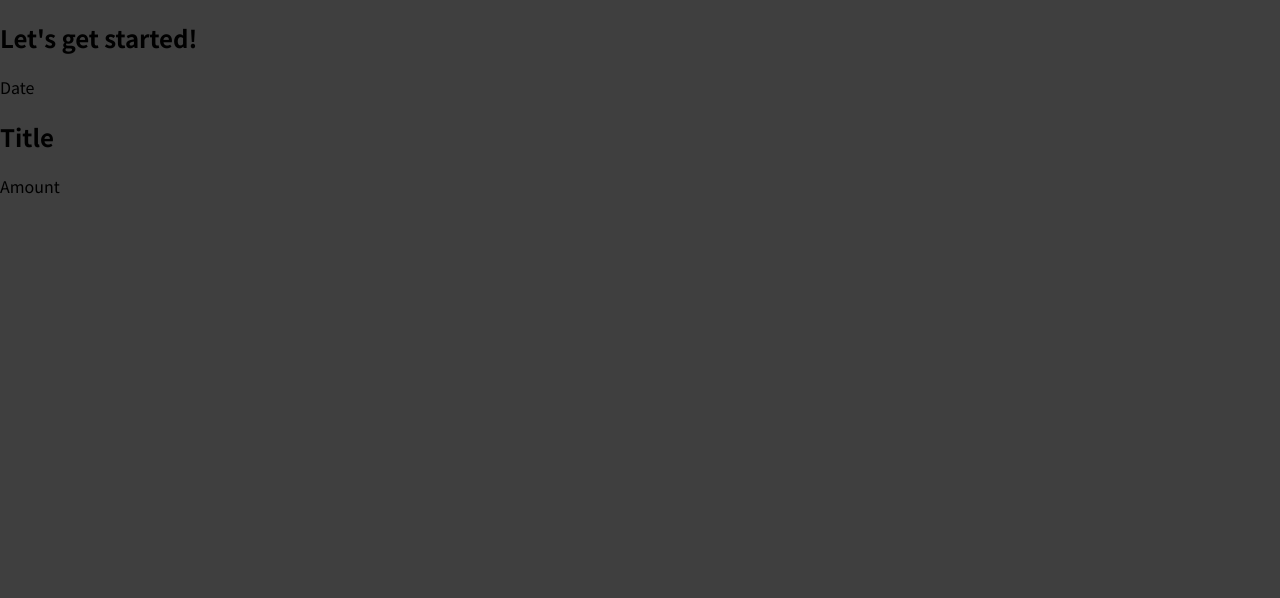
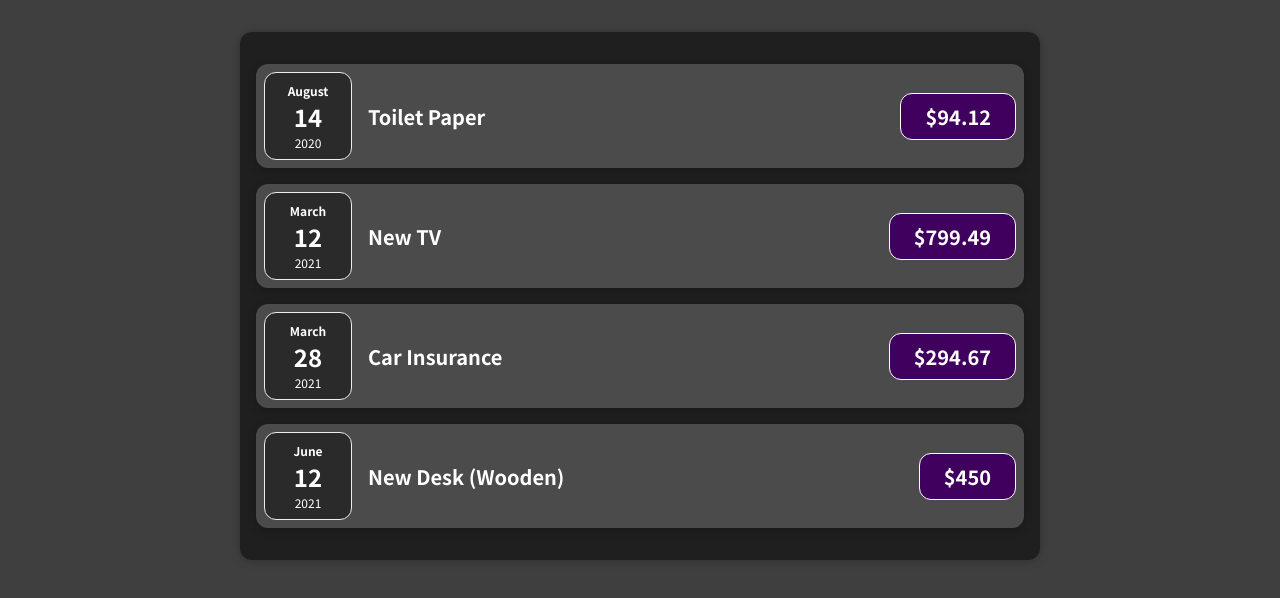
Before and after one commit to Rohann7/Expensify, a JavaScript app: page / in a window 1280 px wide. Shown: the top 598 px of the page. Built offline with nearby package versions, Linux system fonts and the light colour scheme.

Commit message:
Add ExpenseItem and Expenses component

```diff
--- a/src/App.js
+++ b/src/App.js
@@ -1,10 +1,31 @@
-import ExpenseItem from "./components/ExpenseItem";
+import Expenses from "./components/Expenses";
 
 function App() {
+  const expenses = [
+    {
+      id: "e1",
+      title: "Toilet Paper",
+      amount: 94.12,
+      date: new Date(2020, 7, 14),
+    },
+    { id: "e2", title: "New TV", amount: 799.49, date: new Date(2021, 2, 12) },
+    {
+      id: "e3",
+      title: "Car Insurance",
+      amount: 294.67,
+      date: new Date(2021, 2, 28),
+    },
+    {
+      id: "e4",
+      title: "New Desk (Wooden)",
+      amount: 450,
+      date: new Date(2021, 5, 12),
+    },
+  ];
+
   return (
     <div>
-      <h2>Let's get started!</h2>
-      <ExpenseItem />
+      <Expenses expenses={expenses}/>
     </div>
   );
 }
--- /dev/null
+++ b/src/components/ExpenseDate.css
@@ -0,0 +1,26 @@
+.expense-date {
+  display: flex;
+  flex-direction: column;
+  width: 5.5rem;
+  height: 5.5rem;
+  border: 1px solid #ececec;
+  background-color: #2a2a2a;
+  color: white;
+  border-radius: 12px;
+  align-items: center;
+  justify-content: center;
+}
+
+.expense-date__month {
+  font-size: 0.75rem;
+  font-weight: bold;
+}
+
+.expense-date__year {
+  font-size: 0.75rem;
+}
+
+.expense-date__day {
+  font-size: 1.5rem;
+  font-weight: bold;
+}
--- /dev/null
+++ b/src/components/ExpenseDate.js
@@ -0,0 +1,16 @@
+import './ExpenseDate.css'
+
+function ExpenseDate({date}) {
+  const month = date.toLocaleString('en-US', {month: 'long' });
+  const day = date.toLocaleString('en-US', {day: '2-digit'});
+  const year = date.getFullYear();
+  return (
+    <div className='expense-date'>
+      <div className='expense-date__month'>{month}</div>
+      <div className='expense-date__day'>{day}</div>
+      <div className='expense-date__year'>{year}</div>
+    </div>
+  );
+}
+
+export default ExpenseDate;
--- a/src/components/ExpenseItem.js
+++ b/src/components/ExpenseItem.js
@@ -1,10 +1,15 @@
-function ExpenseItem() {
+import ExpenseDate from './ExpenseDate';
+import './ExpenseItem.css'
+
+function ExpenseItem({title, amount, date}) {
   return (
-    <div>
-      <div>Date</div>
-        <div>
-          <h2>Title</h2>
-          <div>Amount</div>
+    <div className='expense-item'>
+      <div>
+        <ExpenseDate date={date}/>
+      </div>
+        <div className='expense-item__description'>
+          <h2>{title}</h2>
+          <div className='expense-item__price'>${amount}</div>
         </div>
     </div>
   );
--- /dev/null
+++ b/src/components/Expenses.css
@@ -0,0 +1,9 @@
+.expenses {
+  padding: 1rem;
+  background-color: rgb(31, 31, 31);
+  margin: 2rem auto;
+  width: 50rem;
+  max-width: 95%;
+  border-radius: 12px;
+  box-shadow: 0 1px 8px rgba(0, 0, 0, 0.25);
+}
--- /dev/null
+++ b/src/components/Expenses.js
@@ -0,0 +1,31 @@
+import ExpenseItem from "./ExpenseItem";
+import './Expenses.css'
+
+function Expenses({expenses}) {
+  return (
+    <div className="expenses">
+      <ExpenseItem
+        title={expenses[0].title}
+        amount={expenses[0].amount}
+        date={expenses[0].date}
+      />
+      <ExpenseItem
+        title={expenses[1].title}
+        amount={expenses[1].amount}
+        date={expenses[1].date}
+      />
+      <ExpenseItem
+        title={expenses[2].title}
+        amount={expenses[2].amount}
+        date={expenses[2].date}
+      />
+      <ExpenseItem
+        title={expenses[3].title}
+        amount={expenses[3].amount}
+        date={expenses[3].date}
+      />
+    </div>
+  );
+}
+
+export default Expenses;
```
